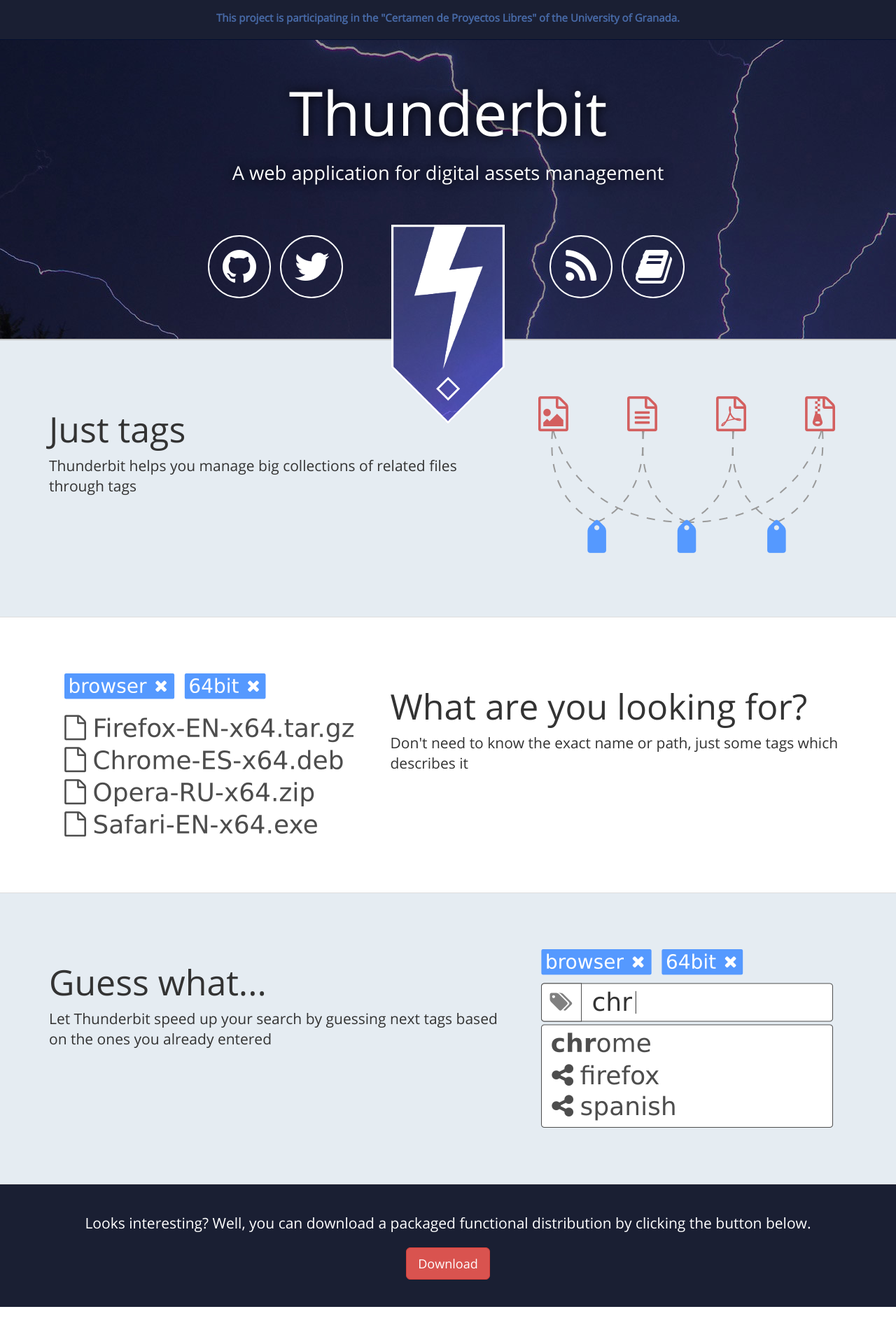
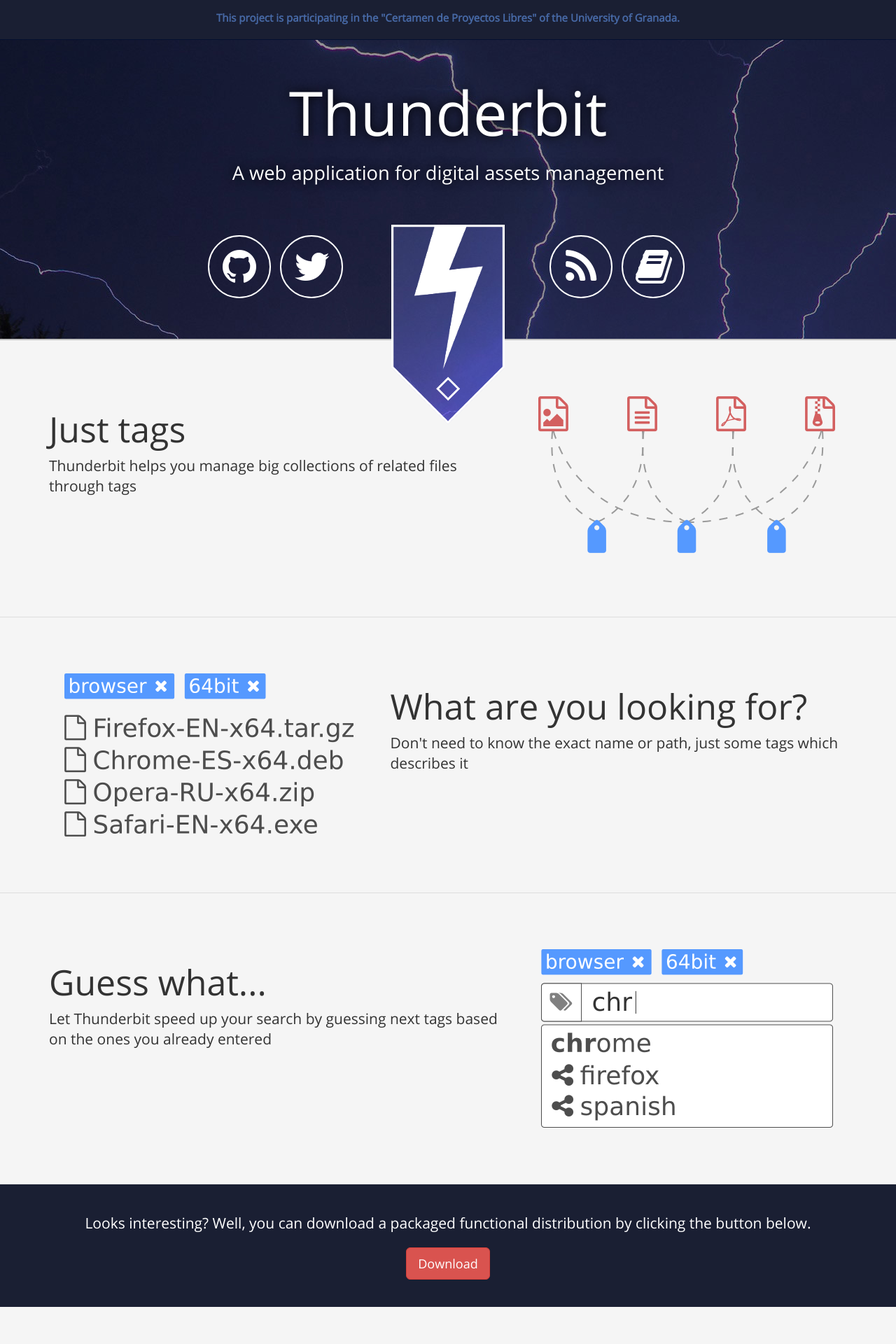
Before and after one commit to thunderbit/thunderbit, a Jekyll site: the page built from index.html, in a window 1280 px wide. Shown: the top 1920 px of the page at 70% size. Built offline with Jekyll 4.4.1, drawn with Linux system fonts in a browser that asks for light colours; emoji names are drawn with the system emoji font; comment, search, counter and statistics services are not loaded.

Commit message:
Changed .feature background color

```diff
--- a/css/styles.css
+++ b/css/styles.css
@@ -153,16 +153,12 @@
 }
 
 #features-container {
-    background-color: #E5ECF2;
+    background-color: whitesmoke;
 }
 
 .feature {
     padding: 80px 0px 80px 0px;
     border-bottom: 1px solid #DDDDDD;
-}
-
-.feature:nth-of-type(even) {
-    background-color: white;
 }
 
 .release-download-banner {
```
